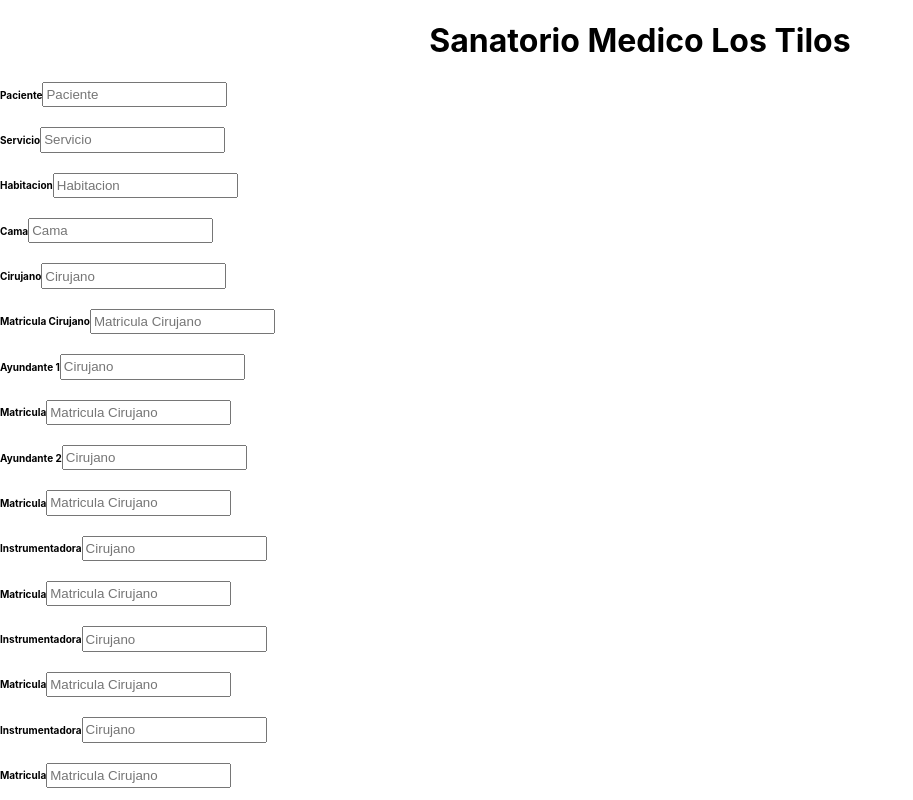
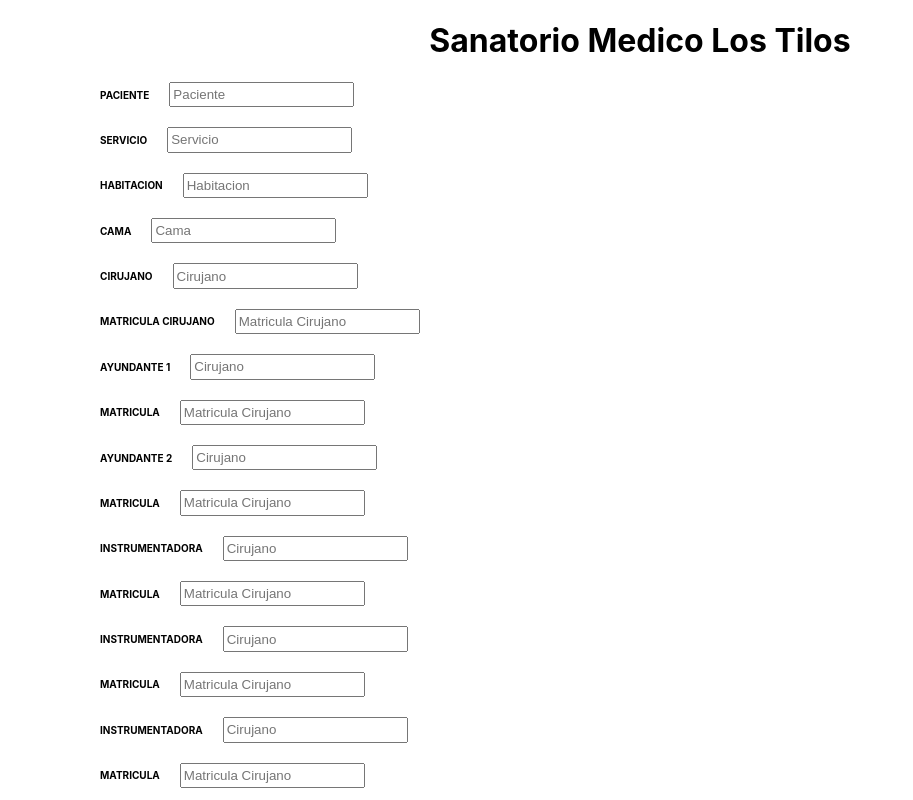
Before and after one commit to deividcingolani/clinica, a React (Create React App) app: page / in a window 1280 px wide. Shown: the top 800 px of the page, without its empty margins (0-913 px from the left). Built offline with nearby package versions, Linux system fonts and the light colour scheme.

Commit message:
improve styling

```diff
--- a/src/components/formClinica.css
+++ b/src/components/formClinica.css
@@ -1,13 +1,16 @@
-.row{
+.row {
   display: flex;
   flex-direction: row;
   margin-bottom: 20px;
+  margin-left: 100px;
 }
 
-form{
+form {
   display: flex;
   flex-direction: column;
 }
-.label{
+.label {
   font-size: 10px;
+  margin-right: 20px;
+  text-transform: uppercase;
 }
```
Lines whose indentation alone changed are shown as unchanged.
